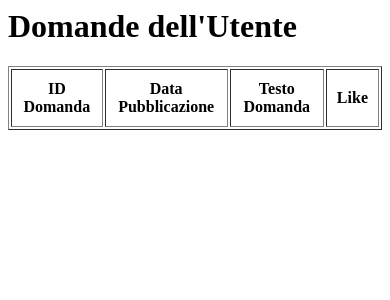
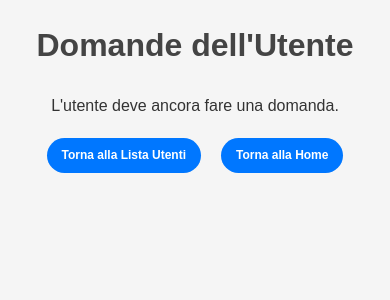
Before and after one commit to Polettogamer/GEPROGETTO, a PHP site: page /domandeUtente.php?id=13 in a window 390 px wide. Shown: the top 300 px of the page. Run offline with PHP 8.4, Linux system fonts and the light colour scheme; the visitor is signed in with stand-in values (Sample User, id 1); data comes from the database, SQL or seed files in the repository; lists and menus that the app fills with data are empty.

Commit message:
css
css finali e varie implementazioni

```diff
--- /dev/null
+++ b/PagWebSchoolQ/CSS/domandeUtenteCSS.css
@@ -0,0 +1,96 @@
+/* Font e base */
+body {
+    font-family: 'Poppins', Arial, sans-serif;
+    margin: 0;
+    padding: 0;
+    line-height: 1.6;
+    background-color: #f5f5f5;
+    color: #333;
+}
+
+h1 {
+    font-weight: 700;
+    text-align: center;
+    margin-top: 20px;
+    color: #444;
+}
+
+/* Stile per la tabella */
+table {
+    width: 90%;
+    margin: 30px auto;
+    border-collapse: collapse;
+    background-color: #ffffff;
+    box-shadow: 0 4px 10px rgba(0, 0, 0, 0.1);
+    border-radius: 10px;
+    overflow: hidden;
+}
+
+/* Intestazioni della tabella */
+table th {
+    background-color: #0077ff;
+    color: white;
+    padding: 15px;
+    text-align: left;
+    font-size: 16px;
+    font-weight: 600;
+}
+
+/* Celle della tabella */
+table td {
+    padding: 12px;
+    border-bottom: 1px solid #ddd;
+    text-align: left;
+    font-size: 14px;
+}
+
+/* Colore alternato per le righe */
+table tr:nth-child(even) {
+    background-color: #f9f9f9;
+}
+
+/* Hover sulle righe */
+table tr:hover {
+    background-color: #e6f7ff;
+}
+
+/* Stile per i bottoni */
+.button {
+    display: inline-block;
+    padding: 10px 20px;
+    background-color: #0077ff;
+    color: white;
+    text-decoration: none;
+    border-radius: 50px;
+    font-size: 14px;
+    font-weight: 600;
+    transition: all 0.3s ease;
+    text-align: center;
+}
+
+.button:hover {
+    background-color: #0056b3;
+    color: #ffffff;
+}
+
+/* Centrare il contenuto */
+.center {
+    text-align: center;
+}
+
+/* Responsive Design */
+@media (max-width: 768px) {
+    table {
+        width: 100%;
+    }
+
+    table th, table td {
+        font-size: 12px;
+        padding: 10px;
+    }
+
+    .button {
+        font-size: 12px;
+        padding: 8px 15px;
+    }
+}
--- a/PagWebSchoolQ/php_front/domandeUtente.php
+++ b/PagWebSchoolQ/php_front/domandeUtente.php
@@ -15,6 +15,17 @@ $dbname = 'schoolq'; // Nome del database
 $username = 'root'; // Username del database
 $password = ''; // Password del database (lascia vuoto se non c'è)
 
+?>
+<!DOCTYPE html>
+<html lang="it">
+<head>
+    <meta charset="UTF-8">
+    <meta name="viewport" content="width=device-width, initial-scale=1.0">
+    <title>Domande Utente</title>
+    <link rel="stylesheet" href="../CSS/domandeUtenteCSS.css"> <!-- Link al file CSS -->
+</head>
+<body>
+<?php
 try {
     $pdo = new PDO("mysql:host=$host;dbname=$dbname;charset=utf8", $username, $password);
     $pdo->setAttribute(PDO::ATTR_ERRMODE, PDO::ERRMODE_EXCEPTION);
@@ -37,7 +48,9 @@ try {
 
     // Mostra le domande dell'utente
     echo "<h1>Domande dell'Utente</h1>";
-    echo "<table border='1' cellpadding='10'>";
+
+    if ($stmt->rowCount() > 0) {
+        echo "<table>";
         echo "<tr><th>ID Domanda</th><th>Data Pubblicazione</th><th>Testo Domanda</th><th>Like</th></tr>";
 
         while ($row = $stmt->fetch(PDO::FETCH_ASSOC)) {
@@ -50,7 +63,18 @@ try {
         }
 
         echo "</table>";
+    } else {
+        echo "<p class='center'>L'utente deve ancora fare una domanda.</p>";
+    }
+
+    // Aggiungi i bottoni per tornare alla lista utenti e alla home
+    echo "<div class='center' style='margin-top: 20px;'>";
+    echo "<a href='utentiLista.php' class='button' style='margin-right: 10px;'>Torna alla Lista Utenti</a>";
+    echo "<a href='../php_front/dashboard.php' class='button' style='margin-left: 10px;'>Torna alla Home</a>";
+    echo "</div>";
 } catch (Exception $e) {
     echo "Errore: " . $e->getMessage();
 }
 ?>
+</body>
+</html>
```
Also changed, not shown: PagWebSchoolQ/CSS/utentiListaCSS.css (added, +96 -0 lines), PagWebSchoolQ/php_front/utentiLista.php (+20 -1 lines). Lines whose indentation alone changed are shown as unchanged.
